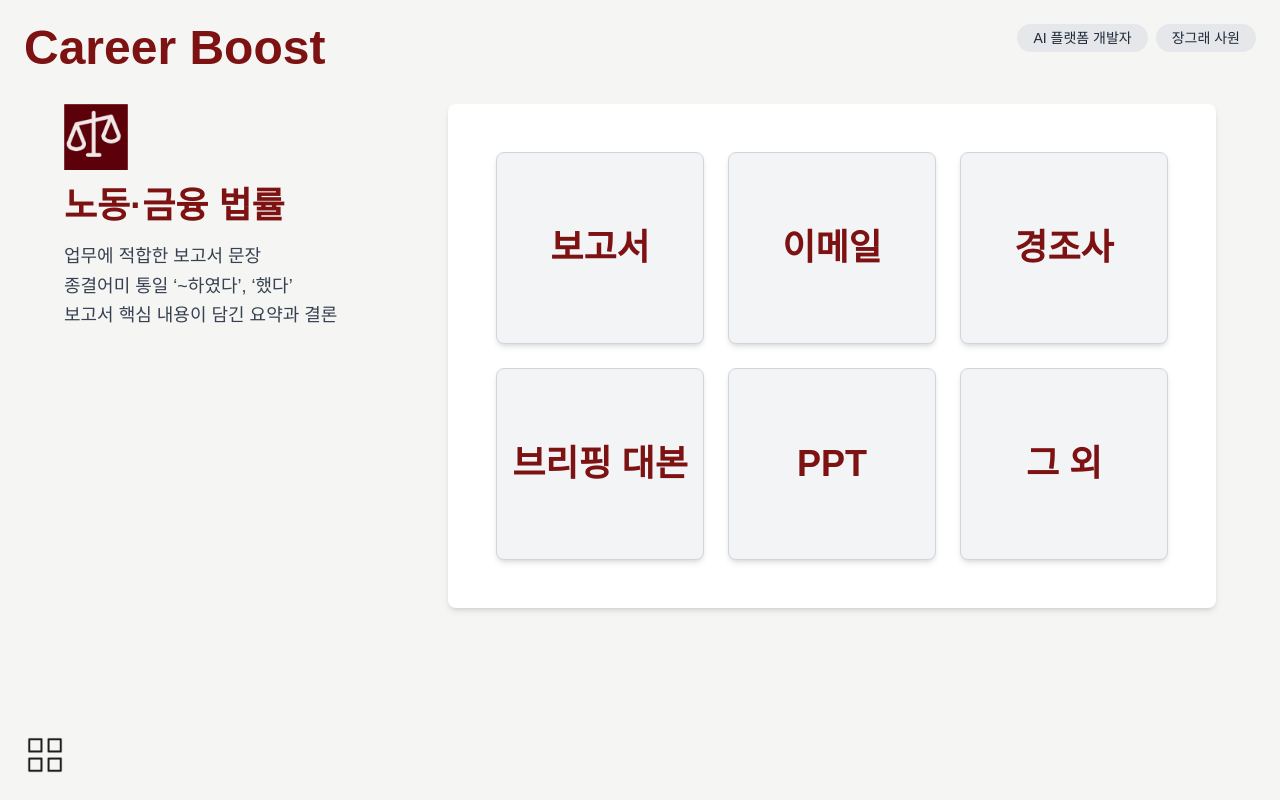
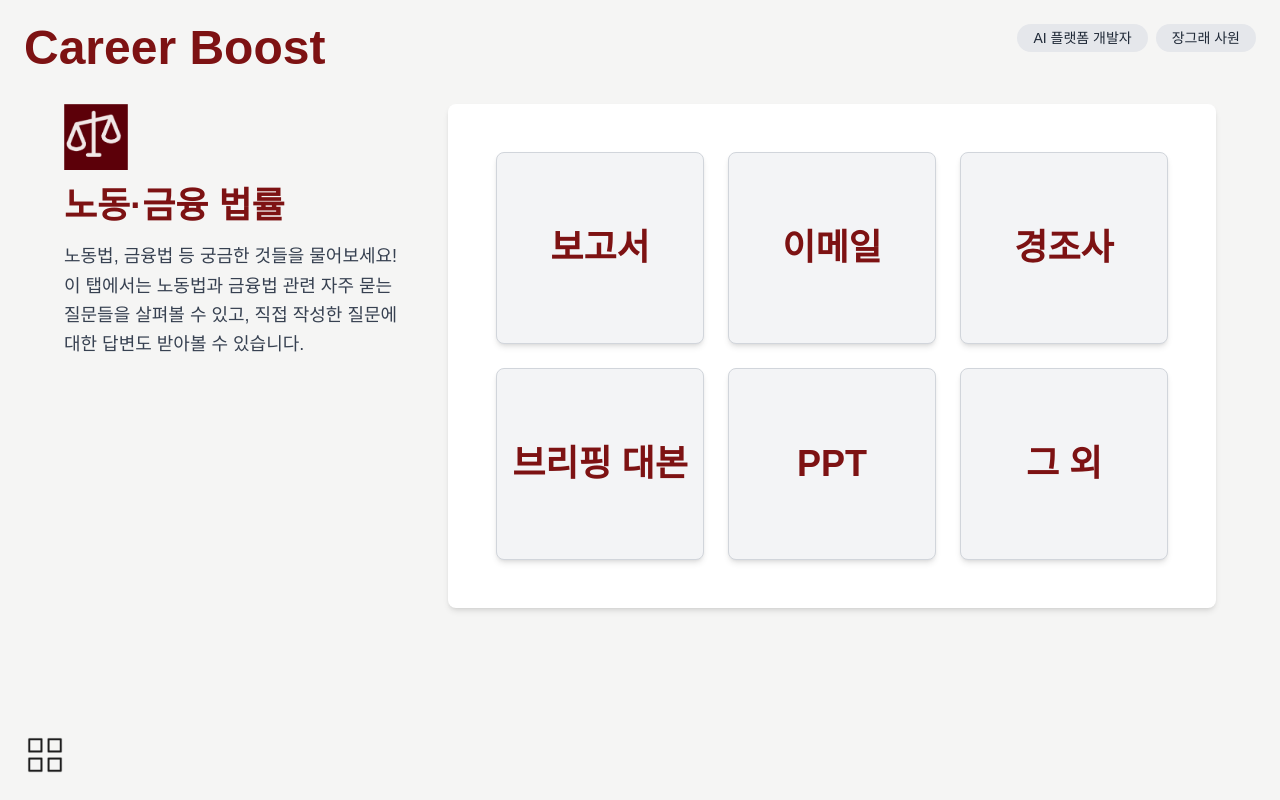
Before and after one commit to PITER-AI/CareerBoost-FE, a Next.js app in the folder careerboost/: page /workAndLow in a window 1280 px wide. Built offline with nearby package versions, Linux system fonts and the light colour scheme.

Commit message:
[FIX]: 4개의 기능 메뉴 설명 텍스트 수정

```diff
--- a/careerboost/app/myMento/page.tsx
+++ b/careerboost/app/myMento/page.tsx
@@ -33,9 +33,9 @@ export default function myMentoPage() {
           />
           <h2 className="text-4xl font-bold text-burgundy mb-4">나만의 멘토</h2>
           <p className="text-lg text-gray-700 leading-relaxed">
-            업무에 적합한 보고서 문장<br />
-            종결어미 통일 ‘~하였다’, ‘했다’<br />
-            보고서 핵심 내용이 담긴 요약과 결론
+          회사 생활에서의 애로사항을 물어보세요!<br />
+          이 탭에서는 비즈니스 매너나 비즈니스 용어,<br />
+          회사 생활과 관련된 팁을 물어볼 수 있습니다.
           </p>
         </div>
 
--- a/careerboost/app/textChange/page.tsx
+++ b/careerboost/app/textChange/page.tsx
@@ -33,9 +33,10 @@ export default function TextChangePage() {
           />
           <h2 className="text-4xl font-bold text-burgundy mb-4">문장 변환</h2>
           <p className="text-lg text-gray-700 leading-relaxed">
-            업무에 적합한 보고서 문장<br />
-            종결어미 통일 ‘~하였다’, ‘했다’<br />
-            보고서 핵심 내용이 담긴 요약과 결론
+          문장을 알맞은 형식으로 변경해보세요!<br />
+          이 탭에서는 문장을 입력하여 해당 문장을<br />
+          보고서, 이메일, 브리핑 대본 등 다양한<br />
+          형식으로 변경해볼 수 있습니다.
           </p>
         </div>
 
--- a/careerboost/app/textGenerator/page.tsx
+++ b/careerboost/app/textGenerator/page.tsx
@@ -33,9 +33,10 @@ export default function TextGeneratorPage() {
           />
           <h2 className="text-4xl font-bold text-burgundy mb-4">업무 문서 작성</h2>
           <p className="text-lg text-gray-700 leading-relaxed">
-            업무에 적합한 보고서 문장<br />
-            종결어미 통일 ‘~하였다’, ‘했다’<br />
-            보고서 핵심 내용이 담긴 요약과 결론
+          업무에 필요한 문서들을 작성해보세요!<br />
+          이 탭에서는 템플릿 적용, 문서 오탈자<br />
+          검수 등 문서 작성과 관련된 기능적 지원을<br />
+          받을 수 있습니다.
           </p>
         </div>
 
--- a/careerboost/app/workAndLow/page.tsx
+++ b/careerboost/app/workAndLow/page.tsx
@@ -33,9 +33,10 @@ export default function workAndLowPage() {
           />
           <h2 className="text-4xl font-bold text-burgundy mb-4">노동·금융 법률</h2>
           <p className="text-lg text-gray-700 leading-relaxed">
-            업무에 적합한 보고서 문장<br />
-            종결어미 통일 ‘~하였다’, ‘했다’<br />
-            보고서 핵심 내용이 담긴 요약과 결론
+          노동법, 금융법 등 궁금한 것들을 물어보세요!<br />
+          이 탭에서는 노동법과 금융법 관련 자주 묻는<br />
+          질문들을 살펴볼 수 있고, 직접 작성한 질문에<br />
+          대한 답변도 받아볼 수 있습니다.
           </p>
         </div>
 
```
